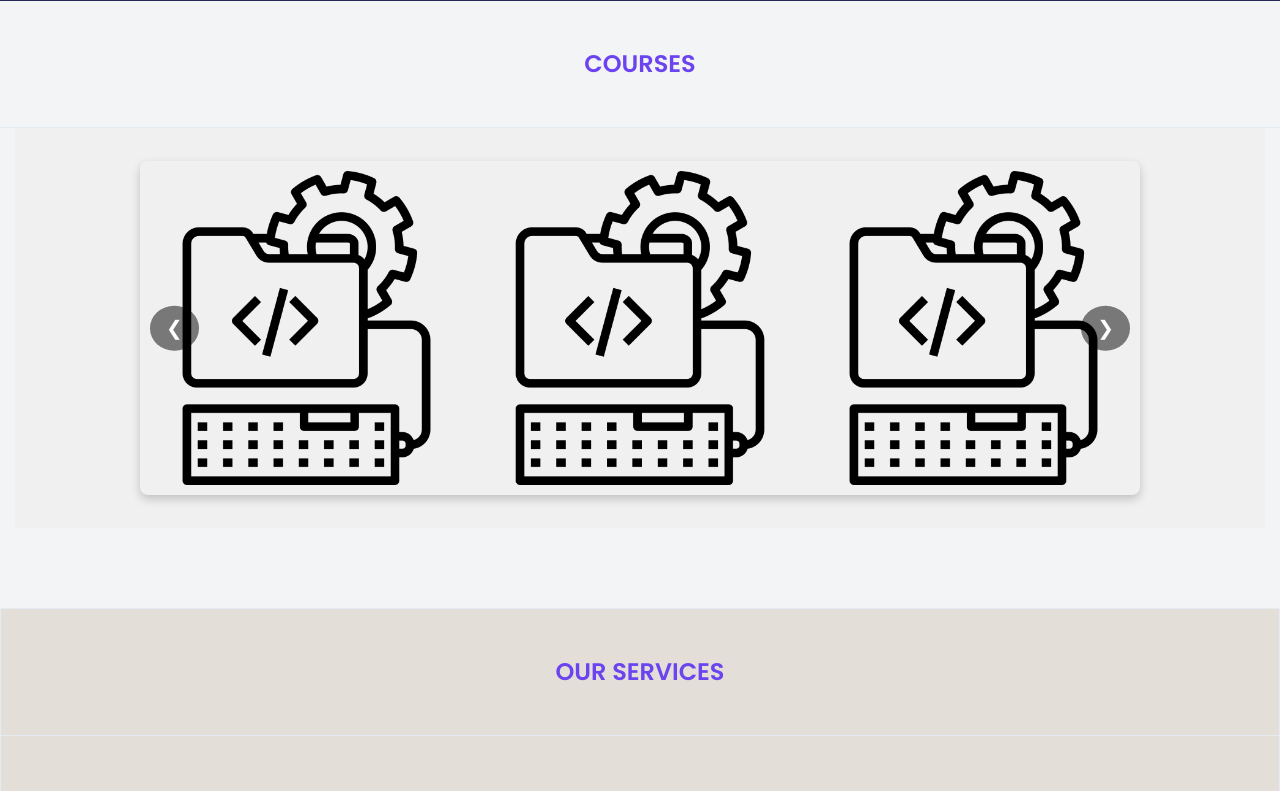
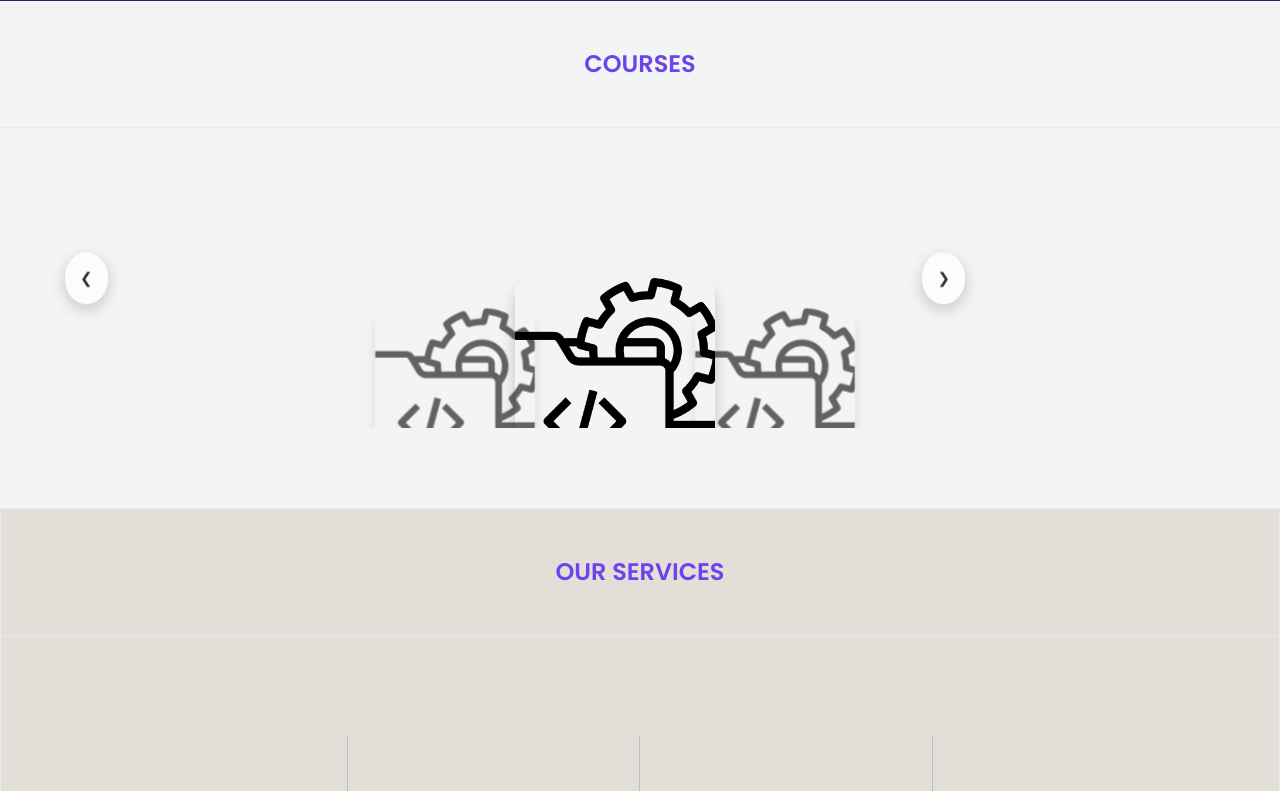
Before and after one commit to kaverikale20/spark-, a Django app: template templates/index.html in a window 1280 px wide. Shown: the part 2232-3023 px from the top of the page. Run offline with Django 3.2, Linux system fonts and the light colour scheme; the template is opened without the code that fills it, so the values that code supplies are empty; some libraries are stand-ins or nearby versions.

Commit message:
3d slider add

```diff
--- a/extras.txt
+++ /dev/null
@@ -1 +0,0 @@
-testing git colorbration
--- a/static/assets/css/style.css
+++ b/static/assets/css/style.css
@@ -371,6 +371,11 @@
 
 /*.education-horizontal-timeline*/
 
+
+
+
+
+
 /*-------------------------------------
         6.  Courses
 --------------------------------------*/
@@ -442,75 +447,110 @@
 
 
 
+/* Slider  */
 
-.slider-container {
+
+/* General Styles */
+/* body {
+    font-family: 'Poppins', sans-serif;
+    margin: 0;
+    padding: 0;
+    background: linear-gradient(135deg, #667eea, #764ba2);
+    height: 100vh;
     display: flex;
     justify-content: center;
     align-items: center;
-    height: 50vh;
-    margin: 0;
-    font-family: Arial, sans-serif;
-    background-color: #f0f0f0;
-}
+  } */
 
-.slider {
+  /* Slider Container */
+  .slider-container {
     position: relative;
     width: 80%;
     max-width: 1000px;
+    perspective: 1200px; /* Creates 3D depth */
     overflow: hidden;
-    border-radius: 8px;
-    box-shadow: 0 4px 10px rgba(0, 0, 0, 0.2);
   }
 
-.slides {
+  /* Slider and Track */
+  .slider {
     display: flex;
-    transition: transform 0.5s ease-in-out;
+    width: 100%;
+    position: relative;
+    transform-style: preserve-3d; /* Enables 3D effects */
+    height: 300px;
   }
 
-.slide {
-    min-width: 33.33%;
-    /* Show 3 slides at a time */
-    box-sizing: border-box;
-    padding: 10px;
+  .slider-track {
+    display: flex;
+    justify-content: center;
+    align-items: center;
+    position: relative;
+    width: 100%;
+    transition: transform 1s ease-in-out;
   }
 
-.slide img {
-    width: 100%;
-    border-radius: 8px;
+  .slider img {
+    position: absolute;
+    width: 200px;
+    height: 300px;
+    object-fit: cover;
+    border-radius: 15px;
+    box-shadow: 0 10px 15px rgba(0, 0, 0, 0.2);
+    opacity: 0;
+    transform: scale(0.7) translateZ(0);
+    transition: transform 1s ease, opacity 0.5s ease;
   }
 
+  /* Active and Nearby Images */
+  .slider img.active {
+    opacity: 1;
+    transform: scale(1) translateZ(400px);
+  }
+
+  .slider img.prev,
+  .slider img.next {
+    opacity: 0.6;
+    transform: scale(0.8) translateX(-200px) translateZ(200px);
+  }
+
+  .slider img.next {
+    opacity: 0.6;
+    transform: scale(0.8) translateX(200px) translateZ(-200px);
+  }
+
+  /* Navigation Buttons */
   .nav-button {
     position: absolute;
     top: 50%;
     transform: translateY(-50%);
-    background-color: rgba(0, 0, 0, 0.5);
-    color: white;
-    font-size: 2rem;
+    background: rgba(255, 255, 255, 0.7);
+    color: #333;
     border: none;
-    padding: 8px 16px;
+    padding: 15px;
     cursor: pointer;
+    z-index: 10;
     border-radius: 50%;
-    z-index: 10;
+    box-shadow: 0 5px 15px rgba(0, 0, 0, 0.2);
+    font-size: 1.5rem;
+    transition: transform 0.3s ease, background 0.3s ease;
+  }
+
+  .nav-button:hover {
+    background: rgba(255, 255, 255, 0.9);
+    /* transform: scale(1.1); */
   }
 
   .nav-button.prev {
-    left: 10px;
+    left: 50px;
   }
 
   .nav-button.next {
-    right: 10px;
+    right: 50px;
   }
 
-.nav-button:hover {
-    background-color: rgba(0, 0, 0, 0.7);
-}
 
-@media (max-width: 768px) {
-    .slide {
-        min-width: 50%;
-        /* Show 2 slides at a time on smaller screens */
-    }
-}
+/* slider  */
+
 
 /*-------------------------------------
         7. Experience
--- a/templates/base.html
+++ b/templates/base.html
@@ -183,7 +183,7 @@
 	<script src="{% static 'assets/js/custom.js'%}"></script>
 
 	<!--Courses JS-->
-	<script src="{% static 'assets/js/courses.js'%}"></script>
+	<script src="{% static 'assets/js/script.js'%}"></script>
 
 </body>
 
--- a/templates/index.html
+++ b/templates/index.html
@@ -197,21 +197,20 @@
 			<h2>Courses</h2>
 		</div>
 		<div class="container-fluid">
+
+
 			<div class="slider-container">
 				<div class="slider">
-					<div class="slides">
+					 <div class="slider-track">
 						<!-- Image Slides -->
-						<div class="slide"><img src="{%static 'assets/icon/web-development.png'%}" alt="Image 1"></div>
-						<div class="slide"><img src="{%static 'assets/icon/web-development.png'%}" alt="Image 2"></div>
-						<div class="slide"><img src="{%static 'assets/icon/web-development.png'%}" alt="Image 3"></div>
-						<div class="slide"><img src="{%static 'assets/icon/web-development.png'%}" alt="Image 4"></div>
-						<div class="slide"><img src="{%static 'assets/icon/web-development.png'%}" alt="Image 5"></div>
-						<div class="slide"><img src="{%static 'assets/icon/web-development.png'%}" alt="Image 5"></div>
-						<div class="slide"><img src="{%static 'assets/icon/web-development.png'%}" alt="Image 5"></div>
-						<div class="slide"><img src="{%static 'assets/icon/web-development.png'%}" alt="Image 5"></div>
-
-
-
+						<div><img src="{%static 'assets/icon/web-development.png'%}" alt="Image 1"></div>
+						<div><img src="{%static 'assets/icon/web-development.png'%}" alt="Image 2"></div>
+						<div><img src="{%static 'assets/icon/web-development.png'%}" alt="Image 3"></div>
+						<div><img src="{%static 'assets/icon/web-development.png'%}" alt="Image 4"></div>
+						<div><img src="{%static 'assets/icon/web-development.png'%}" alt="Image 5"></div>
+						<div><img src="{%static 'assets/icon/web-development.png'%}" alt="Image 5"></div>
+						<div><img src="{%static 'assets/icon/web-development.png'%}" alt="Image 5"></div>
+						<div><img src="{%static 'assets/icon/web-development.png'%}" alt="Image 5"></div>
 
 					</div>
 
```
Also changed, not shown: static/assets/js/script.js (added, +54 -0 lines), templates/rrr.html (deleted, +0 -11 lines). Lines whose indentation alone changed are shown as unchanged.
